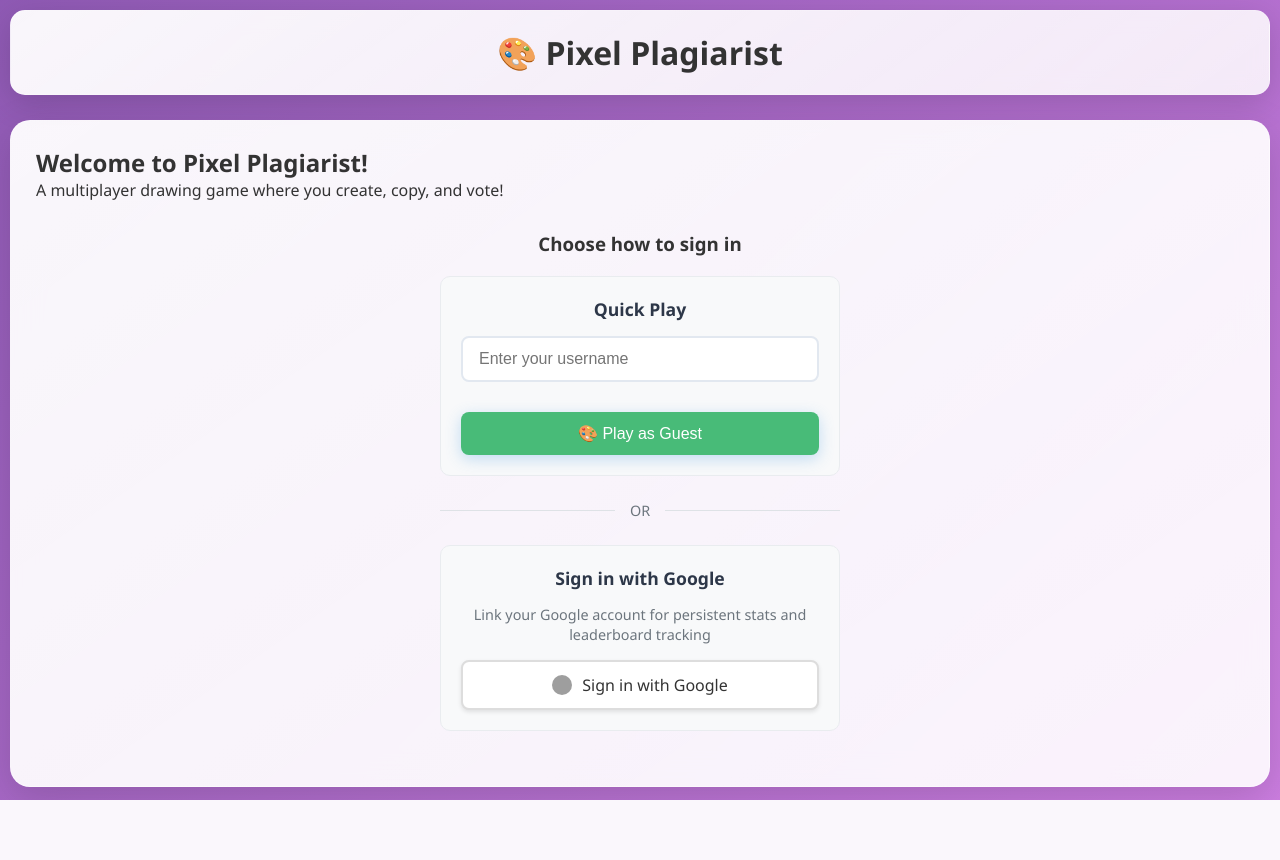
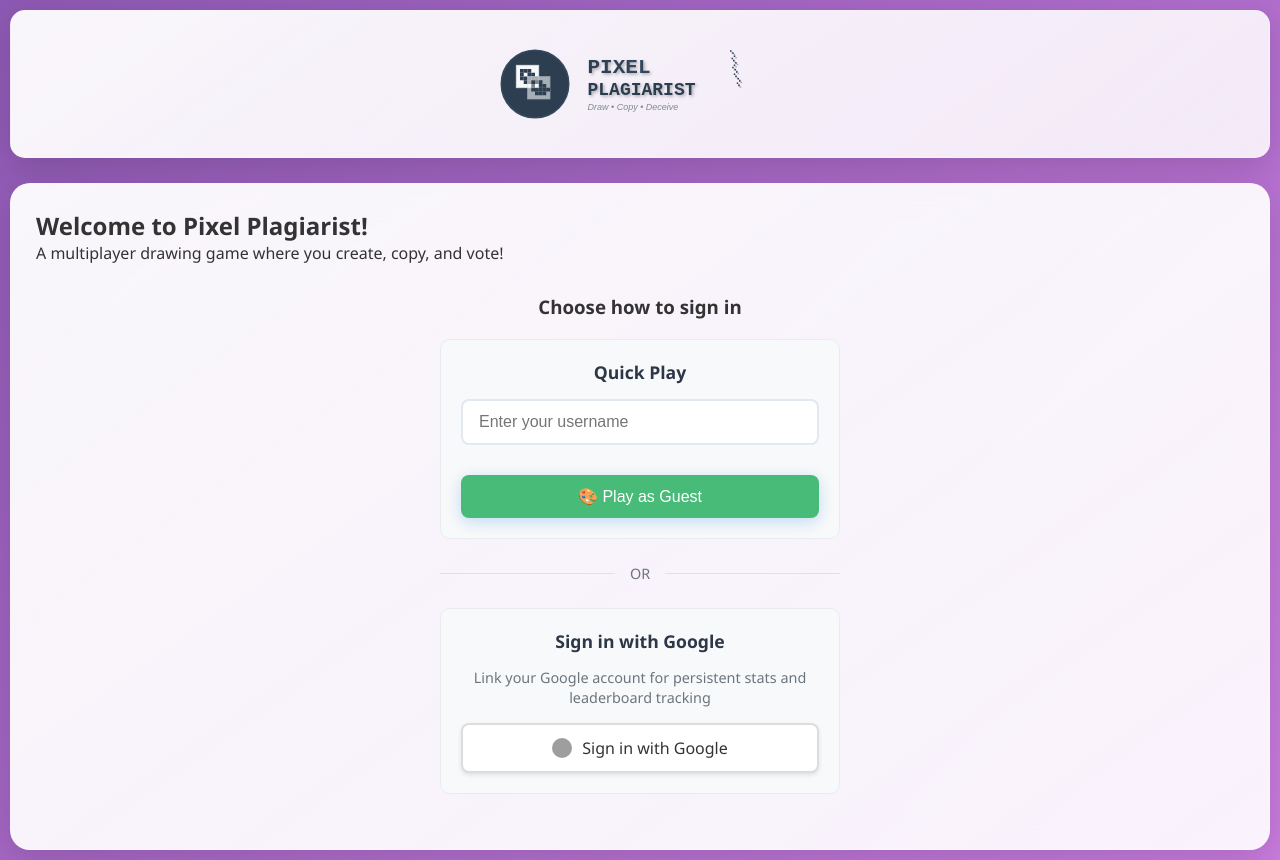
Before and after one commit to sheegaon/pixel-plagiarist, a Flask app: page /login in a window 1280 px wide. Before the commit the page ends 800 px from the top, so only its background shows below. Run offline with Flask 3, Linux system fonts and the light colour scheme; grey boxes are pictures that could not be loaded.

Commit message:
Change login.html again.

```diff
--- a/templates/login.html
+++ b/templates/login.html
@@ -11,7 +11,7 @@
 <body>
     <div class="container">
         <div class="game-header">
-            <h1 class="game-title">🎨 Pixel Plagiarist</h1>
+            <div class="game-logo"></div>
         </div>
 
         <div class="main-content">
```
